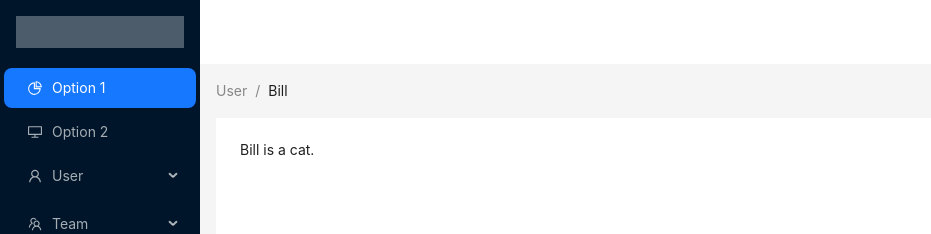
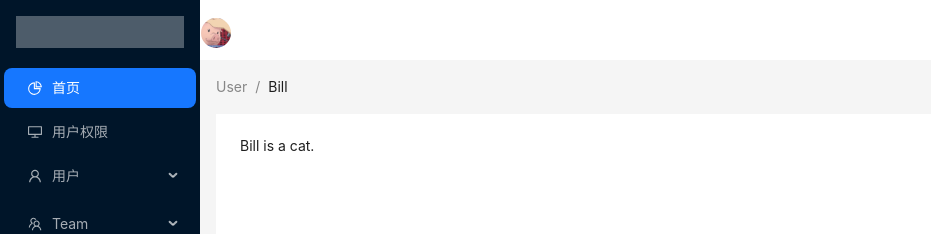
Before and after one commit to B022MC/moonlight_admin, a Vue app: page /#/home in a window 1280 px wide. Shown: the top 234 px of the page, without its empty margins (0-931 px from the left). Built offline with nearby package versions, Linux system fonts and the light colour scheme.

Commit message:
feat:  header的更新

```diff
--- a/src/layout/sider/sider.vue
+++ b/src/layout/sider/sider.vue
@@ -10,17 +10,17 @@
   <a-menu v-model:selectedKeys="selectedKeys" theme="dark" mode="inline">
     <a-menu-item key="1">
       <pie-chart-outlined/>
-      <span>Option 1</span>
+      <span>首页</span>
     </a-menu-item>
     <a-menu-item key="2">
       <desktop-outlined/>
-      <span>Option 2</span>
+      <span>用户权限</span>
     </a-menu-item>
     <a-sub-menu key="sub1">
       <template #title>
             <span>
               <user-outlined/>
-              <span>User</span>
+              <span>用户</span>
             </span>
       </template>
       <a-menu-item key="3">Tom</a-menu-item>
--- a/src/view/Home/Home.vue
+++ b/src/view/Home/Home.vue
@@ -8,6 +8,7 @@
 <script lang="ts" setup>
 import { ref } from 'vue';
 import a_sider from '../../layout/sider/sider.vue'
+import a_header from '../../layout/header/header.vue'
 const collapsed = ref<boolean>(false);
 </script>
 <style scoped>
@@ -24,7 +25,15 @@ const collapsed = ref<boolean>(false);
           <a_sider/>
       </a-layout-sider>
       <a-layout>
-        <a-layout-header style="background: #fff; padding: 0" />
+        <a-layout-header style="background: #fff; padding: 0; height: 60px">
+          <div>
+            <a-space :size="20" wrap>
+              <a-avatar src="src/assets/img/b022.jpg" />
+            </a-space>
+          </div>
+
+        </a-layout-header>
+
         <a-layout-content style="margin: 0 16px">
           <a-breadcrumb style="margin: 16px 0">
             <a-breadcrumb-item>User</a-breadcrumb-item>
--- a/src/view/Login/Login.vue
+++ b/src/view/Login/Login.vue
@@ -153,7 +153,7 @@ const registerFormRef = ref('')
 const rules = reactive({
   username: [
     {required: true, message: '请输入用户名', trigger: 'blur'},
-    {min: 3, max: 5, message: '长度应该在3~5个字符之间', trigger: 'blur'},
+    {min: 3, max: 10, message: '长度应该在3~10个字符之间', trigger: 'blur'},
   ],
   password: [
     {required: true, message: '请输入密码', trigger: 'blur'},
@@ -170,10 +170,11 @@ const router = useRouter()
 const login = async () => {
   try {
       const res = await api.loginApi(loginForm)
-      console.log('login', res)
+      // console.log(res)
       if (res.status === 200) {
         ElMessage.success(res.data.msg)
-        window.sessionStorage.setItem('token', res.data.token)
+        window.sessionStorage.setItem('token', res.data.data.token)
+        // console.log(token)
         await router.push('/home')
       }
   } catch (error) {
```
Also changed, not shown: src/layout/header/badge.vue (added, +26 -0 lines), src/layout/header/header.vue (+8 -0 lines), src/assets/img/b022.jpg (added).
